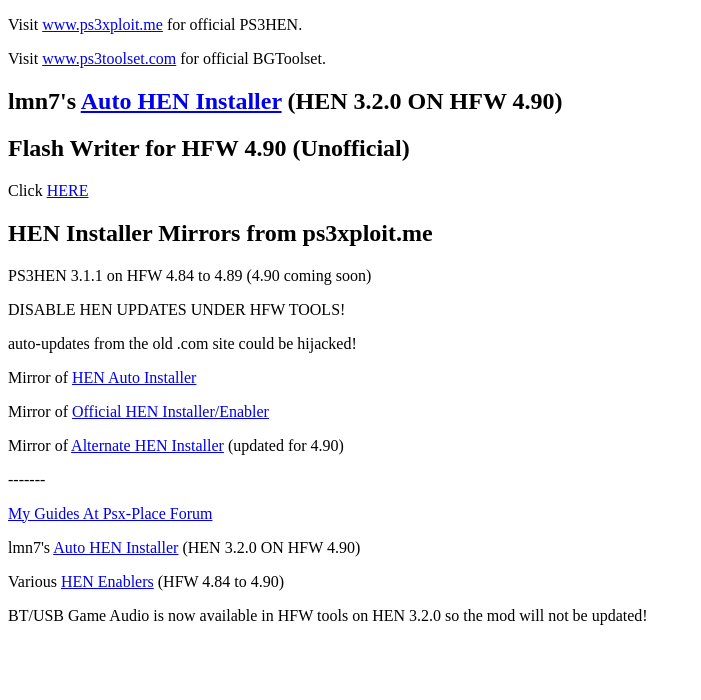
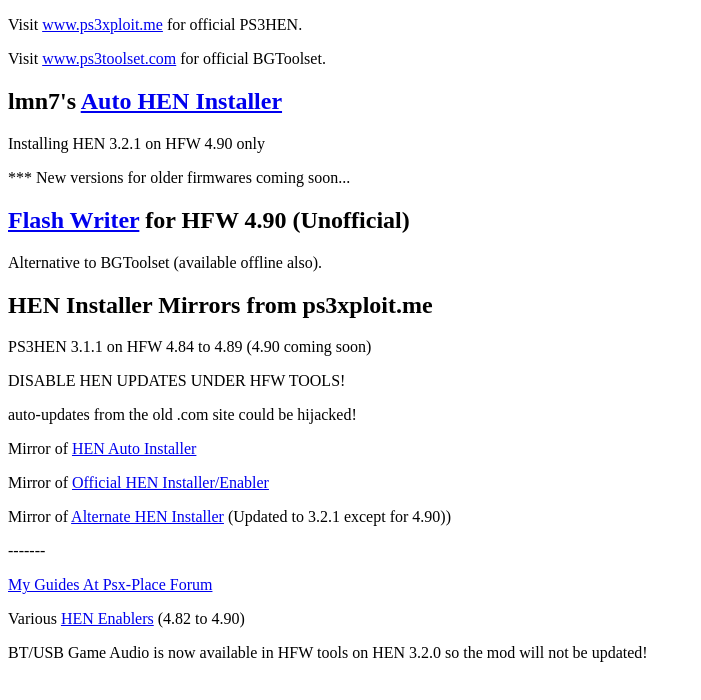
Before and after one commit to ps3addict/ps3addict.github.io, a plain HTML site: page index.html in a window 1280 px wide. Shown: the whole page, without its empty margins (0-701 px from the left). Drawn offline with Linux system fonts and the light colour scheme.

Commit message:
Update index.html

```diff
--- a/index.html
+++ b/index.html
@@ -12,10 +12,12 @@
 <p></p>
 <p>Visit <a href="http://www.ps3toolset.com">www.ps3toolset.com<a> for official BGToolset.</p>
 <p></p>
-<h2>lmn7's <a href="https://ps3addict.github.io/autohen">Auto HEN Installer<a> (HEN 3.2.0 ON HFW 4.90)</h2>
+<h2>lmn7's <a href="https://ps3addict.github.io/autohen">Auto HEN Installer<a></h2>
+<p>Installing HEN 3.2.1 on HFW 4.90 only</p>
+<p>*** New versions for older firmwares coming soon...</p>
 <p></p>
-<h2>Flash Writer for HFW 4.90 (Unofficial)</h2>
-<p>Click <a href="https://ps3addict.github.io/writer/">HERE<a></p>
+<h2><a href="https://ps3addict.github.io/writer/">Flash Writer<a> for HFW 4.90 (Unofficial)</h2>
+<p>Alternative to BGToolset (available offline also).</p>
 <p></p>
 <h2>HEN Installer Mirrors from ps3xploit.me</h2>
 <p>PS3HEN 3.1.1 on HFW 4.84 to 4.89 (4.90 coming soon)</p>
@@ -27,14 +29,12 @@
 <p></p>
 <p>Mirror of <a href="https://ps3addict.github.io/hen_installer">Official HEN Installer/Enabler</a></p>
 <p></p>
-<p>Mirror of <a href="https://ps3addict.github.io/alternate/">Alternate HEN Installer</a> (updated for 4.90)</p>
+<p>Mirror of <a href="https://ps3addict.github.io/alternate/">Alternate HEN Installer</a> (Updated to 3.2.1 except for 4.90))</p>
 <p></p>
 <p>-------</p>
 <p><a href="guides.html">My Guides At Psx-Place Forum<a></p>
 <p></p>
-<p>lmn7's <a href="https://ps3addict.github.io/autohen">Auto HEN Installer<a> (HEN 3.2.0 ON HFW 4.90)</p>
-<p></p>
-<p>Various <a href="https://ps3addict.github.io/enablehen/index.html">HEN Enablers</a> (HFW 4.84 to 4.90)</p>
+<p>Various <a href="https://ps3addict.github.io/enablehen/index.html">HEN Enablers</a> (4.82 to 4.90)</p>
 <p></p>
 <p>BT/USB Game Audio is now available in HFW tools on HEN 3.2.0 so the mod will not be updated!</p>
 </body>
```
